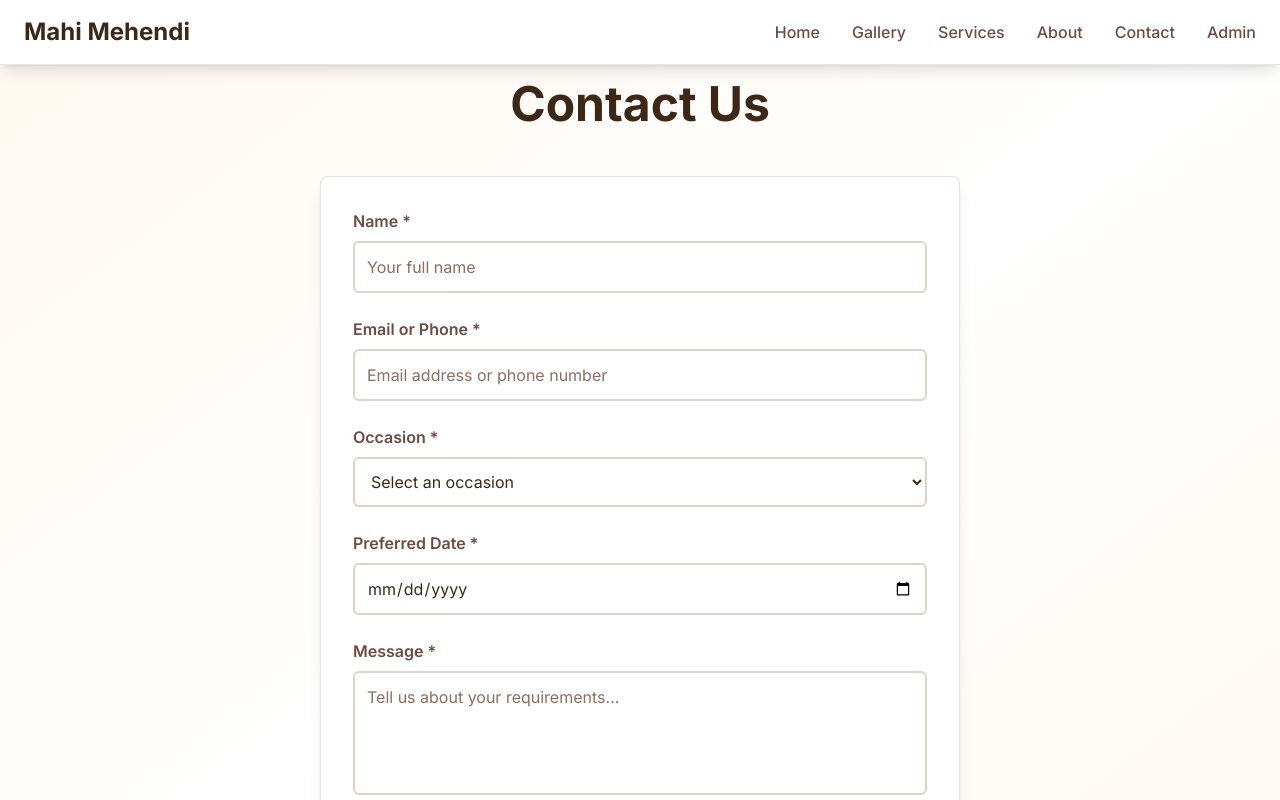
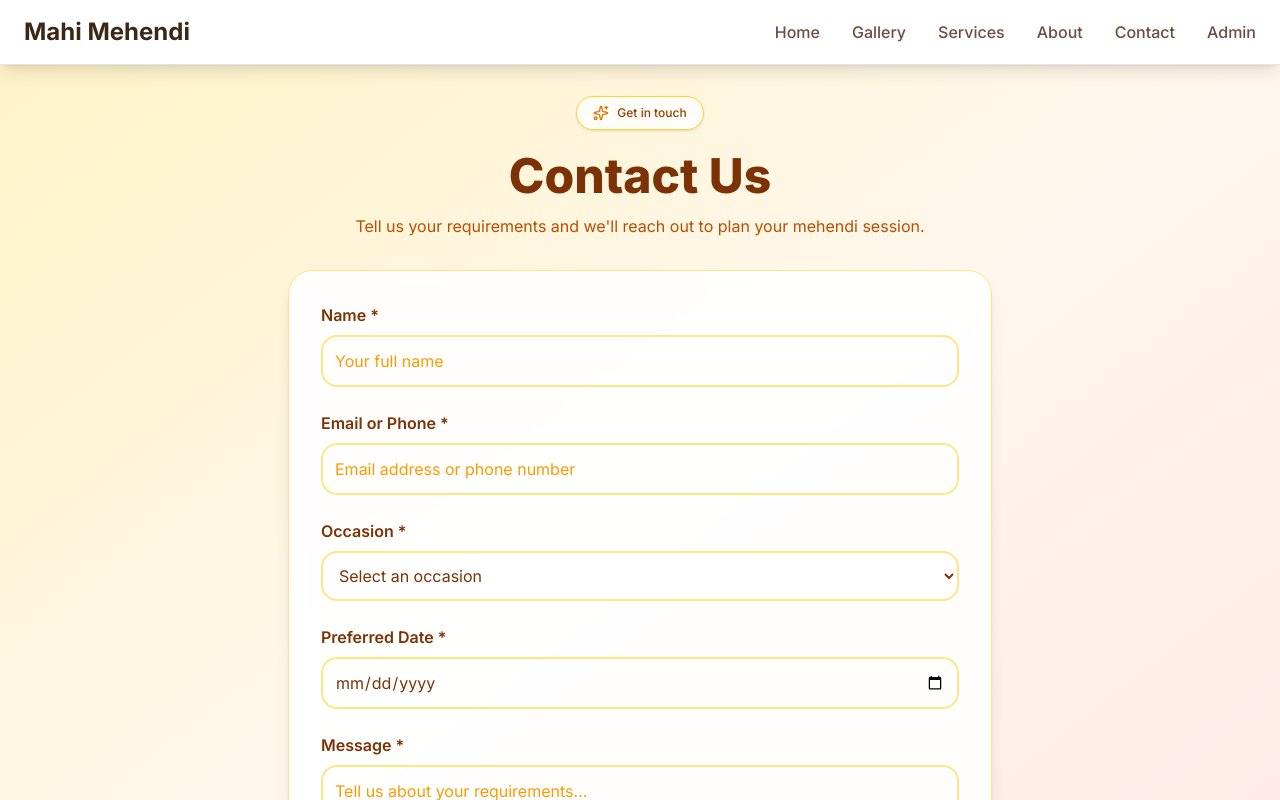
Before and after one commit to Mdk7866-gif/mahi_mehendi, a Next.js app: page /contact in a window 1280 px wide. Shown: the top 800 px of the page. Built offline with nearby package versions, Linux system fonts and the light colour scheme.

Commit message:
/contact better kiya

```diff
--- a/src/app/contact/page.tsx
+++ b/src/app/contact/page.tsx
@@ -1,6 +1,8 @@
 'use client';
-import React, { useState } from 'react';
+import Link from 'next/link';
+import React, { useEffect, useState } from 'react';
 import { motion } from 'framer-motion';
+import { Sparkles } from 'lucide-react';
 
 type ContactForm = {
   name: string;
@@ -11,6 +13,8 @@ type ContactForm = {
 };
 
 export default function Contact(): React.ReactElement {
+  // keep hooks at top
+  const [loading, setLoading] = useState(true); // show spinner like Services page
   const [formData, setFormData] = useState<ContactForm>({
     name: '',
     emailOrPhone: '',
@@ -21,6 +25,12 @@ export default function Contact(): React.ReactElement {
   const [submitted, setSubmitted] = useState(false);
   const [submitting, setSubmitting] = useState(false);
   const [error, setError] = useState('');
+
+  // show the same loading spinner briefly (matches Services page experience)
+  useEffect(() => {
+    const t = setTimeout(() => setLoading(false), 500);
+    return () => clearTimeout(t);
+  }, []);
 
   const handleChange =
     (key: keyof ContactForm) =>
@@ -58,85 +68,103 @@ export default function Contact(): React.ReactElement {
     }
   };
 
+  // If loading: show a centered spinner like ServicesPage
+  if (loading) {
     return (
-    <div className="py-20 px-4 max-w-2xl mx-auto w-full">
-      <motion.h1
-        initial={{ opacity: 0, y: -20 }}
-        animate={{ opacity: 1, y: 0 }}
-        className="text-3xl sm:text-4xl md:text-5xl font-bold text-center text-[#3D2817] mb-8 sm:mb-12"
-      >
-        Contact Us
-      </motion.h1>
+      <div className="min-h-screen mt-12 flex items-center justify-center bg-gradient-to-br from-amber-100 via-orange-50 to-rose-100">
+        <div className="text-center">
+          <div className="relative">
+            <div className="animate-spin rounded-full h-20 w-20 border-b-4 border-amber-600 mx-auto" />
+            <Sparkles className="absolute top-1/2 left-1/2 -translate-x-1/2 -translate-y-1/2 text-amber-600 animate-pulse" size={32} />
+          </div>
+          <p className="mt-6 text-base text-amber-800 font-medium">Preparing contact form...</p>
+        </div>
+      </div>
+    );
+  }
+
+  return (
+    <main className="min-h-screen mt-12 bg-gradient-to-br from-amber-100 via-orange-50 to-rose-100 relative overflow-hidden py-12">
+      <div className="max-w-3xl mx-auto px-4 sm:px-6 lg:px-8">
+        <header className="text-center mb-8">
+          <div className="inline-flex items-center gap-2 bg-white/80 backdrop-blur-sm border border-amber-300 rounded-full px-4 py-2 mb-4 shadow-sm mx-auto">
+            <Sparkles className="text-amber-600" size={16} />
+            <span className="text-xs text-amber-800 font-medium">Get in touch</span>
+          </div>
+          <h1 className="text-3xl sm:text-4xl md:text-5xl font-extrabold text-amber-900 leading-tight">Contact Us</h1>
+          <p className="text-amber-700 text-sm sm:text-base max-w-2xl mx-auto mt-2">
+            Tell us your requirements and we'll reach out to plan your mehendi session.
+          </p>
+        </header>
+
         {!submitted ? (
           <motion.form
             onSubmit={handleSubmit}
-          className="space-y-4 sm:space-y-6 bg-white rounded-lg shadow-lg p-6 sm:p-8 border border-[#8D6E63]/20 w-full"
+            className="space-y-4 sm:space-y-6 bg-white/90 backdrop-blur-sm rounded-3xl shadow-lg p-6 sm:p-8 border border-amber-200"
             initial={{ opacity: 0, y: 20 }}
             animate={{ opacity: 1, y: 0 }}
           >
             <div>
-            <label className="block text-[#6D4C41] font-semibold mb-2 text-sm sm:text-base">Name *</label>
+              <label className="block text-amber-900 font-semibold mb-2 text-sm sm:text-base">Name *</label>
               <input
                 type="text"
                 placeholder="Your full name"
                 value={formData.name}
                 onChange={handleChange('name')}
                 required
-              className="w-full p-3 border-2 border-[#8D6E63]/30 rounded-md focus:border-[#6D4C41] focus:outline-none text-[#3D2817] placeholder:text-[#8D6E63] text-sm sm:text-base"
+                className="w-full p-3 border-2 border-amber-200 rounded-2xl focus:border-amber-400 focus:outline-none text-amber-900 placeholder:text-amber-500 text-sm sm:text-base"
               />
             </div>
 
             <div>
-            <label className="block text-[#6D4C41] font-semibold mb-2 text-sm sm:text-base">Email or Phone *</label>
+              <label className="block text-amber-900 font-semibold mb-2 text-sm sm:text-base">Email or Phone *</label>
               <input
                 type="text"
                 placeholder="Email address or phone number"
                 value={formData.emailOrPhone}
                 onChange={handleChange('emailOrPhone')}
                 required
-              className="w-full p-3 border-2 border-[#8D6E63]/30 rounded-md focus:border-[#6D4C41] focus:outline-none text-[#3D2817] placeholder:text-[#8D6E63] text-sm sm:text-base"
+                className="w-full p-3 border-2 border-amber-200 rounded-2xl focus:border-amber-400 focus:outline-none text-amber-900 placeholder:text-amber-500 text-sm sm:text-base"
               />
             </div>
 
             <div>
-            <label className="block text-[#6D4C41] font-semibold mb-2 text-sm sm:text-base">Occasion *</label>
+              <label className="block text-amber-900 font-semibold mb-2 text-sm sm:text-base">Occasion *</label>
               <select
                 value={formData.occasion}
                 onChange={handleChange('occasion')}
                 required
-              className="w-full p-3 border-2 border-[#8D6E63]/30 rounded-md focus:border-[#6D4C41] focus:outline-none text-[#3D2817] bg-white text-sm sm:text-base"
+                className="w-full p-3 border-2 border-amber-200 rounded-2xl focus:border-amber-400 focus:outline-none text-amber-900 bg-white text-sm sm:text-base"
               >
                 <option value="">Select an occasion</option>
-              <option value="Bridal">Bridal</option>
-              <option value="Wedding">Wedding</option>
-              <option value="Festival">Festival</option>
-              <option value="Party">Party</option>
-              <option value="Normal/Daily">Normal/Daily</option>
-              <option value="Other">Other</option>
+                <option value="bridal">Bridal</option>
+                <option value="engagement">Engagement</option>
+                <option value="babyshower">Baby Shower</option>
+                <option value="sider">Sider</option>
               </select>
             </div>
 
             <div>
-            <label className="block text-[#6D4C41] font-semibold mb-2 text-sm sm:text-base">Preferred Date *</label>
+              <label className="block text-amber-900 font-semibold mb-2 text-sm sm:text-base">Preferred Date *</label>
               <input
                 type="date"
                 value={formData.preferredDate}
                 onChange={handleChange('preferredDate')}
                 required
                 min={new Date().toISOString().split('T')[0]}
-              className="w-full p-3 border-2 border-[#8D6E63]/30 rounded-md focus:border-[#6D4C41] focus:outline-none text-[#3D2817] text-sm sm:text-base"
+                className="w-full p-3 border-2 border-amber-200 rounded-2xl focus:border-amber-400 focus:outline-none text-amber-900 text-sm sm:text-base"
               />
             </div>
 
             <div>
-            <label className="block text-[#6D4C41] font-semibold mb-2 text-sm sm:text-base">Message *</label>
+              <label className="block text-amber-900 font-semibold mb-2 text-sm sm:text-base">Message *</label>
               <textarea
                 placeholder="Tell us about your requirements..."
                 value={formData.message}
                 onChange={handleChange('message')}
                 required
                 rows={4}
-              className="w-full p-3 border-2 border-[#8D6E63]/30 rounded-md focus:border-[#6D4C41] focus:outline-none text-[#3D2817] placeholder:text-[#8D6E63] resize-none text-sm sm:text-base"
+                className="w-full p-3 border-2 border-amber-200 rounded-2xl focus:border-amber-400 focus:outline-none text-amber-900 placeholder:text-amber-500 resize-none text-sm sm:text-base"
               />
             </div>
 
@@ -146,26 +174,39 @@ export default function Contact(): React.ReactElement {
               </div>
             )}
 
+            <div className="flex flex-col sm:flex-row gap-3">
               <button
                 type="submit"
                 disabled={submitting}
-            className="w-full bg-[#6D4C41] text-white py-3 rounded-md hover:bg-[#3D2817] transition-all duration-300 font-semibold shadow-lg hover:shadow-xl transform hover:-translate-y-0.5 disabled:opacity-50 disabled:cursor-not-allowed text-sm sm:text-base"
+                className="flex-1 inline-flex items-center justify-center gap-2 bg-gradient-to-r from-amber-600 to-orange-600 hover:from-amber-700 hover:to-orange-700 text-white px-4 py-3 rounded-full font-semibold shadow-md hover:shadow-lg transition-all disabled:opacity-50 disabled:cursor-not-allowed text-sm sm:text-base"
               >
                 {submitting ? 'Submitting...' : 'Send Message'}
               </button>
+
+              <Link href="/services" className="flex-1 inline-flex items-center justify-center gap-2 border-2 border-amber-200 hover:border-amber-300 bg-white hover:bg-amber-50 text-amber-800 rounded-full px-4 py-3 font-semibold transition-all text-sm sm:text-base">
+                Back to Services
+              </Link>
+            </div>
           </motion.form>
         ) : (
           <motion.div
-          initial={{ opacity: 0, scale: 0.9 }}
+            initial={{ opacity: 0, scale: 0.98 }}
             animate={{ opacity: 1, scale: 1 }}
-          className="bg-white rounded-lg shadow-lg p-6 sm:p-8 border border-[#8D6E63]/20 text-center"
+            className="bg-white/90 backdrop-blur-sm rounded-3xl shadow-lg p-6 sm:p-8 border border-amber-200 text-center"
           >
-          <p className="text-lg sm:text-xl text-[#6D4C41] font-semibold">Thank you! We&apos;ll get back to you soon.</p>
-          <button onClick={() => setSubmitted(false)} className="mt-4 text-[#6D4C41] hover:text-[#3D2817] underline text-sm sm:text-base">
+            <p className="text-lg sm:text-xl text-amber-800 font-semibold">Thank you! We&apos;ll get back to you soon.</p>
+            <button onClick={() => setSubmitted(false)} className="mt-4 text-amber-700 hover:text-amber-900 underline text-sm sm:text-base">
               Submit another inquiry
             </button>
           </motion.div>
         )}
       </div>
+
+      {/* decorative floats (kept outside container for layered look) */}
+      <div className="pointer-events-none absolute inset-0 opacity-10 -z-10">
+        <div className="absolute top-24 left-6 w-48 h-48 bg-amber-400 rounded-full blur-3xl" />
+        <div className="absolute bottom-16 right-6 w-72 h-72 bg-orange-400 rounded-full blur-3xl" />
+      </div>
+    </main>
   );
 }
--- a/src/models/Contact.ts
+++ b/src/models/Contact.ts
@@ -3,20 +3,27 @@ import mongoose, { Schema, Document } from 'mongoose';
 export interface IContact extends Document {
   name: string;
   emailOrPhone: string;
-  occasion: string;
+  occasion: 'bridal' | 'engagement' | 'babyshower' | 'sider' | string;
   preferredDate: string;
   message: string;
 }
 
-const ContactSchema: Schema = new Schema({
+const ContactSchema: Schema = new Schema(
+  {
     name: { type: String, required: true },
     emailOrPhone: { type: String, required: true },
-  occasion: { type: String, required: true },
+    occasion: {
+      type: String,
+      required: true,
+      enum: ['bridal', 'engagement', 'babyshower', 'sider'],
+    },
     preferredDate: { type: String, required: true },
     message: { type: String, required: true },
-}, {
+  },
+  {
     timestamps: true, // Adds createdAt and updatedAt fields
     collection: 'contacts', // Collection name
-});
+  }
+);
 
 export default mongoose.models.Contact || mongoose.model<IContact>('Contact', ContactSchema);
```
Lines whose indentation alone changed are shown as unchanged.
